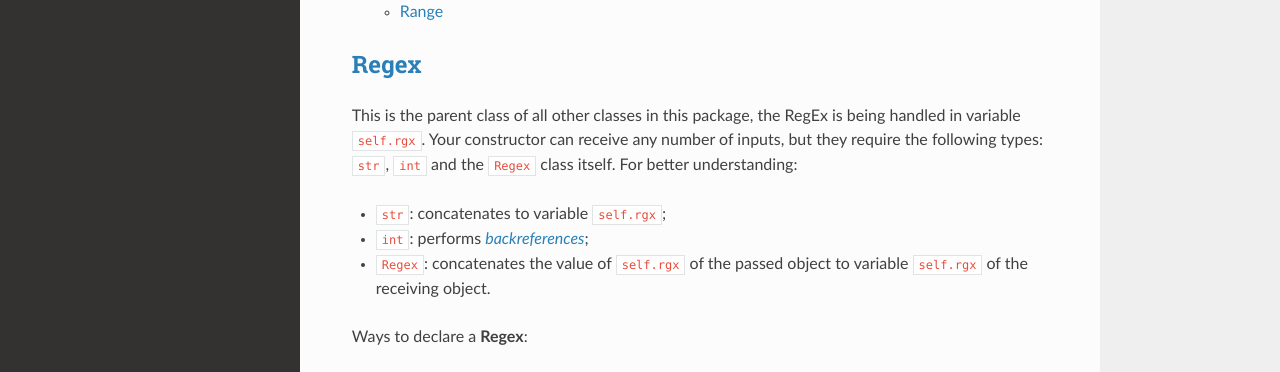
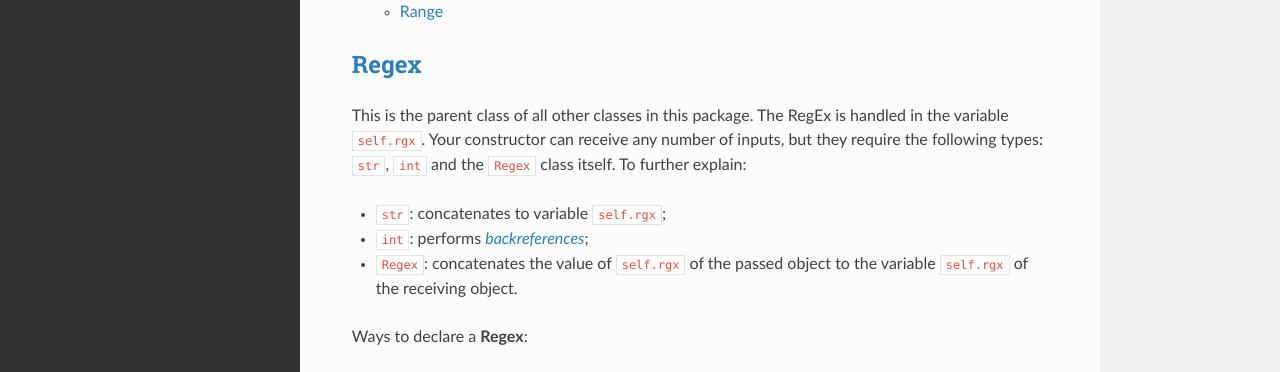
Before and after one commit to alvarofpp/mre, an MkDocs documentation site: the page built from docs/en_US/how-to-use.md, in a window 1280 px wide and 1400 px high. Shown: the part 304-676 px from the top of the window. Built offline with MkDocs 1.6.1, drawn with Linux system fonts in a browser that asks for light colours; nearby versions of some CDN libraries.

Commit message:
Proof Read and Minor corrections to English

````diff
--- a/docs/en_US/how-to-use.md
+++ b/docs/en_US/how-to-use.md
@@ -9,11 +9,11 @@
     - [Range](#range)
 
 ## <a name="regex">Regex</a>
-This is the parent class of all other classes in this package, the RegEx is being handled in variable `self.rgx`. Your constructor can receive any number of inputs, but they require the following types: `str`, `int` and the `Regex` class itself. For better understanding:
+This is the parent class of all other classes in this package. The RegEx is handled in the variable `self.rgx`. Your constructor can receive any number of inputs, but they require the following types: `str`, `int` and the `Regex` class itself. To further explain:
 
 - `str`: concatenates to variable `self.rgx`;
 - `int`: performs [*backreferences*](https://www.regular-expressions.info/backref.html);
-- `Regex`: concatenates the value of `self.rgx` of the passed object to variable `self.rgx` of the receiving object.
+- `Regex`: concatenates the value of `self.rgx` of the passed object to the variable `self.rgx` of the receiving object.
 
 Ways to declare a **Regex**:
 ```python
````
Also changed, not shown: other parts of docs/en_US/how-to-use.md (+1 -1 lines), README.md (+1 -1 lines), docs/en_US/index.md (+1 -1 lines).
